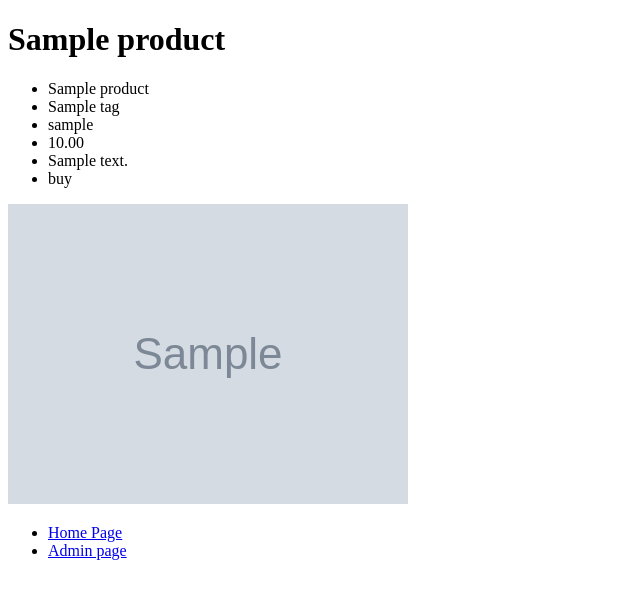
After one commit to 2889073s/University_Marketplace, a Django app: a page that uses templates/marketplace/base.html in a window 1280 px wide. The commit adds this page. Shown: the top 599 px of the page, without its empty margins (0-640 px from the left). Run offline with Django 3.2, Linux system fonts and the light colour scheme; tables that the repository leaves empty hold one stand-in row (values such as "Sample post"); grey boxes marked "Sample" are stand-in pictures.

Commit message:
Add slug-based product pages and update homepage links

```diff
--- a/University_Marketplace/settings.py
+++ b/University_Marketplace/settings.py
@@ -52,9 +52,9 @@ MIDDLEWARE = [
 
 ROOT_URLCONF = 'University_Marketplace.urls'
 #code below is used to configure the media file
+MEDIA_URL ='/media/'
 MEDIA_DIR = os.path.join(BASE_DIR, 'media')
 MEDIA_ROOT = MEDIA_DIR
-MEDIA_URL ='/media/'
 TEMPLATE_DIR = os.path.join(BASE_DIR, "templates") #this will be <your workspace>/University_Marketplace/templates
 TEMPLATES = [
     {
--- a/marketplace/models.py
+++ b/marketplace/models.py
@@ -16,6 +16,15 @@ class UserProfile(models.Model):
 
     # Calculated field for the user's average rating as a seller
     avg_rating = models.FloatField(default=0.0)
+
+    #slug is used to crerate readible urls
+    slug = models.SlugField(unique=True)
+
+    #Overriding the save field so everytime the username changes the slug will update with it
+    def save(self, *args, **kwargs):
+        if not self.slug:
+            self.slug = slugify(self.user.username)
+        super(UserProfile, self).save(*args, **kwargs)
 
     def __str__(self):
         return self.user.username
@@ -70,6 +79,19 @@ class Product(models.Model):
     # determines if the product status is 'Selling'(False) or 'Sold'(True)
     is_sold = models.BooleanField(default=False)
 
+    #slug is used to crerate readible urls
+    slug = models.SlugField()
+
+    #Makes the product slug unique per seller
+    class Meta:
+        unique_together = ('seller', 'slug')
+
+    #Overriding the save field so everytime the name changes the slug will update with it
+    def save(self, *args, **kwargs):
+        if not self.slug:
+            self.slug = slugify(self.name)
+        super(Product, self).save(*args, **kwargs)
+
     def __str__(self):
         return self.name
 
--- a/marketplace/urls.py
+++ b/marketplace/urls.py
@@ -5,4 +5,5 @@ app_name = 'marketplace'
 
 urlpatterns = [
     path('', views.home, name='home'),
+    path('seller/<slug:seller_username_slug>/<slug:product_name_slug>/', views.product_page, name = 'product_page'),
 ]
--- a/marketplace/views.py
+++ b/marketplace/views.py
@@ -1,6 +1,22 @@
 from django.shortcuts import render
 from django.http import HttpResponse
+from marketplace.models import Product
 
 # Create your views here.
 def home(request):
-    return render(request, 'marketplace/home.html')
+    context_dict = {}
+    #Just going to display 20 random products on homepage
+    #Josh -change below code if you want more products on the homepage
+    random_product_list = Product.objects.order_by('?')[:20]
+    context_dict["products"] = random_product_list
+    return render(request, 'marketplace/home.html', context = context_dict)
+
+def product_page(request,  seller_username_slug, product_name_slug):
+    context_dict = {}
+    try:
+        #if we cant find the .get() method for this product id then rasies a DoesNotExist exeption
+        product = Product.objects.get(seller__slug = seller_username_slug ,slug = product_name_slug)
+        context_dict["product"] = product
+    except Product.DoesNotExist:
+        context_dict['product'] = None
+    return render(request, 'marketplace/product.html', context= context_dict)
--- a/templates/marketplace/base.html
+++ b/templates/marketplace/base.html
@@ -2,7 +2,7 @@
 <html>
     {% load staticfiles %}  <!-- enables django's { static %} tags -->
     <head>
-        <title> {% block title_block %} <!-- the page title will go here-->{% endblock %} </title>
+        <title> {% block title_block %} <!-- the page title will go here--> {% endblock %} </title>
     </head>
     <body>
 
--- /dev/null
+++ b/templates/marketplace/product.html
@@ -0,0 +1,32 @@
+{% extends "marketplace/base.html" %}
+
+{% block title_block %}
+    {% if product %}
+        {{ product.name }}
+    {% else %}
+        Unknown product
+    {% endif %}
+{% endblock %}
+
+{% block body_block %}
+        {% if product %}
+            <h1>{{ product.name }}</h1>
+            <div>
+                <ul>
+                    <li> {{ product.name }} </li>
+                    <li> {{ product.tag }} </li>
+                    <li> {{ product.seller }} </li>
+                    <li> {{ product.price }}</li>
+                    <li> {{ product.description }}</li>
+                    <li> buy </li>
+                </ul>
+            </div>
+            <div>
+                {% if product.image %}
+                    <img src="{{ product.image.url }}" alt= "{{ product.name }}" />
+                {% else %}
+                    <p> no image available </p>
+                {% endif %}
+            </div>
+        {% endif %}
+{% endblock %}
```
Also changed, not shown: templates/marketplace/home.html (+18 -1 lines), marketplace/migrations/0001_initial.py.
